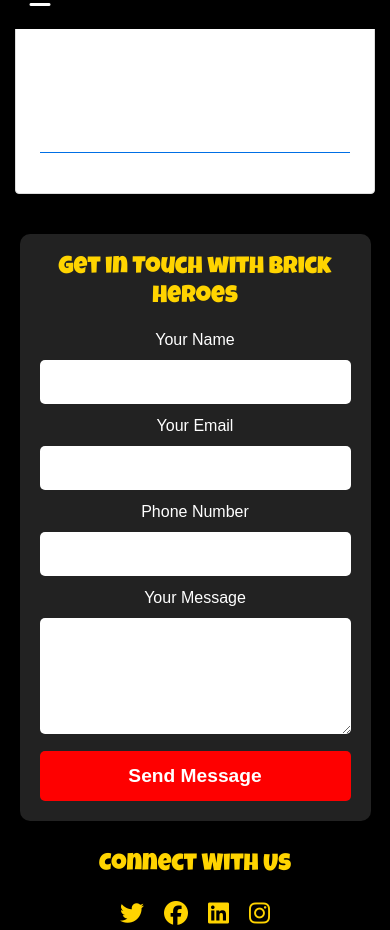
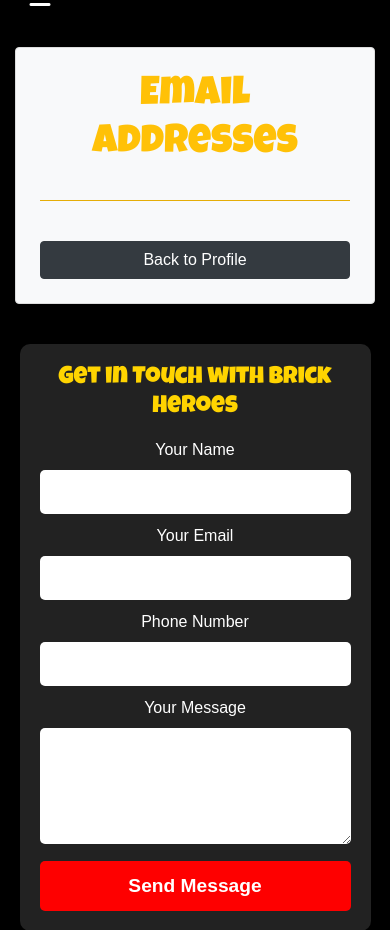
Before and after one commit to SophieMcGee/brick_heroes, a Django app: template templates/allauth/account/email.html in a window 390 px wide. Shown: the part 129-1059 px from the top of the page. Run offline with Django 3.2, Linux system fonts and the light colour scheme; the template is opened without the code that fills it, so the values that code supplies are empty; parts of the project's set-up code (start-up, migrations or seed data) failed here and were passed over; some libraries are stand-ins or nearby versions; some web fonts are replaced.

Commit message:
Add responsive styling to email page

```diff
--- a/templates/allauth/account/email.html
+++ b/templates/allauth/account/email.html
@@ -3,16 +3,18 @@
 {% block title %}Email Management - Brick Heroes{% endblock %}
 
 {% block content %}
-<div class="container mt-5">
-    <div class="card shadow-lg p-4">
-        <h1 class="text-center logo-font">{% trans "Email Addresses" %}</h1>
-        <hr class="bg-primary">
+<div class="container mt-5 pt-5">
+    <div class="row justify-content-center">
+        <div class="col-lg-8 col-md-10">
+            <div class="card shadow-lg p-4 bg-light rounded">
+                <h1 class="text-center text-warning">{% trans "Email Addresses" %}</h1>
+                <hr class="bg-warning">
 
                 {% if emailaddresses %}
                     <p class="text-center">{% trans 'The following email addresses are associated with your account:' %}</p>
 
                     <div class="table-responsive">
-                <table class="table table-striped table-bordered">
+                        <table class="table table-striped table-bordered text-center">
                             <thead class="bg-dark text-white">
                                 <tr>
                                     <th>{% trans "Email Address" %}</th>
@@ -27,22 +29,34 @@
                                         <td>{{ emailaddress.email }}</td>
                                         <td>
                                             {% if emailaddress.verified %}
-                                        <span class="badge badge-success">{% trans "Verified" %}</span>
+                                                <span class="badge bg-success">{% trans "Verified" %}</span>
                                             {% else %}
-                                        <span class="badge badge-warning">{% trans "Unverified" %}</span>
+                                                <span class="badge bg-warning">{% trans "Unverified" %}</span>
                                             {% endif %}
                                             {% if emailaddress.primary %}
-                                        <span class="badge badge-info">{% trans "Primary" %}</span>
+                                                <span class="badge bg-info">{% trans "Primary" %}</span>
                                             {% endif %}
                                         </td>
                                         <td>
+                                            <div class="d-flex flex-column flex-md-row gap-2 py-2">
                                                 <form method="post" action="{% url 'account_email' %}">
                                                     {% csrf_token %}
                                                     <input type="hidden" name="email" value="{{ emailaddress.email }}">
-                                        <button type="submit" name="action_primary" class="btn btn-sm btn-outline-primary">{% trans 'Make Primary' %}</button>
-                                        <button type="submit" name="action_send" class="btn btn-sm btn-outline-secondary">{% trans 'Re-send Verification' %}</button>
-                                        <button type="submit" name="action_remove" class="btn btn-sm btn-outline-danger">{% trans 'Remove' %}</button>
+                                                    <button type="submit" name="action_primary" class="btn btn-warning btn-sm w-100">{% trans 'Make Primary' %}</button>
                                                 </form>
+
+                                                <form method="post" action="{% url 'account_email' %}">
+                                                    {% csrf_token %}
+                                                    <input type="hidden" name="email" value="{{ emailaddress.email }}">
+                                                    <button type="submit" name="action_send" class="btn btn-primary btn-sm w-100">{% trans 'Re-send Verification' %}</button>
+                                                </form>
+
+                                                <form method="post" action="{% url 'account_email' %}">
+                                                    {% csrf_token %}
+                                                    <input type="hidden" name="email" value="{{ emailaddress.email }}">
+                                                    <button type="submit" name="action_remove" class="btn btn-danger btn-sm w-100">{% trans 'Remove' %}</button>
+                                                </form>
+                                            </div>
                                         </td>
                                     </tr>
                                     {% endwith %}
@@ -58,16 +72,21 @@
 
                 {% if can_add_email %}
                     <div class="mt-4">
-                <h2 class="text-center logo-font">{% trans "Add Email Address" %}</h2>
-                <form method="post" action="{% url 'account_email' %}" class="form-inline justify-content-center">
+                        <h2 class="text-center text-warning">{% trans "Add Email Address" %}</h2>
+                        <form method="post" action="{% url 'account_email' %}" class="d-flex justify-content-center gap-2">
                             {% csrf_token %}
-                    <div class="form-group mx-sm-3">
                             <input type="email" name="email" class="form-control" placeholder="{% trans 'Enter new email' %}" required>
-                    </div>
-                    <button type="submit" name="action_add" class="btn btn-primary">{% trans "Add Email" %}</button>
+                            <button type="submit" name="action_add" class="btn btn-warning">{% trans "Add Email" %}</button>
                         </form>
                     </div>
                 {% endif %}
+
+                <!-- Back to Profile Button -->
+                <div class="text-center mt-4">
+                    <a href="{% url 'user_profile' %}" class="btn btn-dark">{% trans "Back to Profile" %}</a>
+                </div>
+            </div>
+        </div>
     </div>
 </div>
 {% endblock %}
```
Lines whose indentation alone changed are shown as unchanged.
